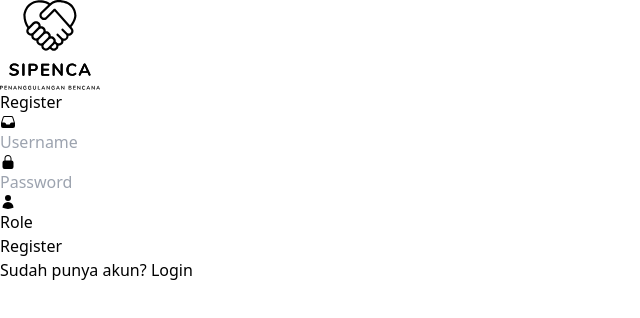
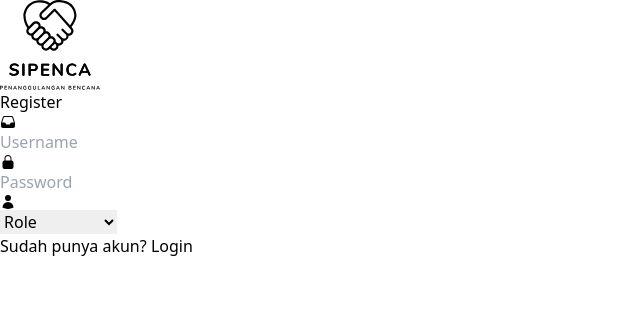
Before and after one commit to RevDonz/fe-sipenca, a Next.js app: page /register in a window 1280 px wide. Shown: the top 318 px of the page, without its empty margins (0-640 px from the left). Built offline with nearby package versions, Linux system fonts and the light colour scheme.

Commit message:
register v4 fix role

```diff
--- a/src/pages/register.jsx
+++ b/src/pages/register.jsx
@@ -54,30 +54,22 @@ const Register = () => {
           />
         </div>
 
-        {/*inputbox role*/}
+        {/*inputan role*/}
         <div className="bg-gray-200 rounded-md mt-2 w-full px-3 py-2 focus-within:ring-2 focus-within:ring-[#51557E]">
-          {" "}
-          {/*container input role*/}
           <div className="absolute pointer-events-none">
-            {" "}
-            {/*icon role */}
             <HiUser className="h-6 w-6 text-gray-500" />
           </div>
-          <button
-            id="dropdownDefault"
-            data-dropdown-toggle="dropdown"
-            className="w-full text-gray-400 text-left pl-10 focus"
+          <select
+            name="role"
+            id="role"
+            class="w-full bg-gray-200 rounded-md pl-9 text-gray-400"
           >
-            Role
-          </button>
+            <option selected>Role</option>
+            <option value="Warga">Warga</option>
+            <option value="Pengelola">Pengelola</option>
+            <option value="Sukarelawan">Sukarelawan</option>
+          </select>
         </div>
-
-        <button
-          type="submit"
-          className="w-full bg-[#51557E] px-2 py-2 rounded-md mt-[40px] text-white"
-        >
-          Register
-        </button>
 
         <div class="mt-2 text-center">
           Sudah punya akun?
```
